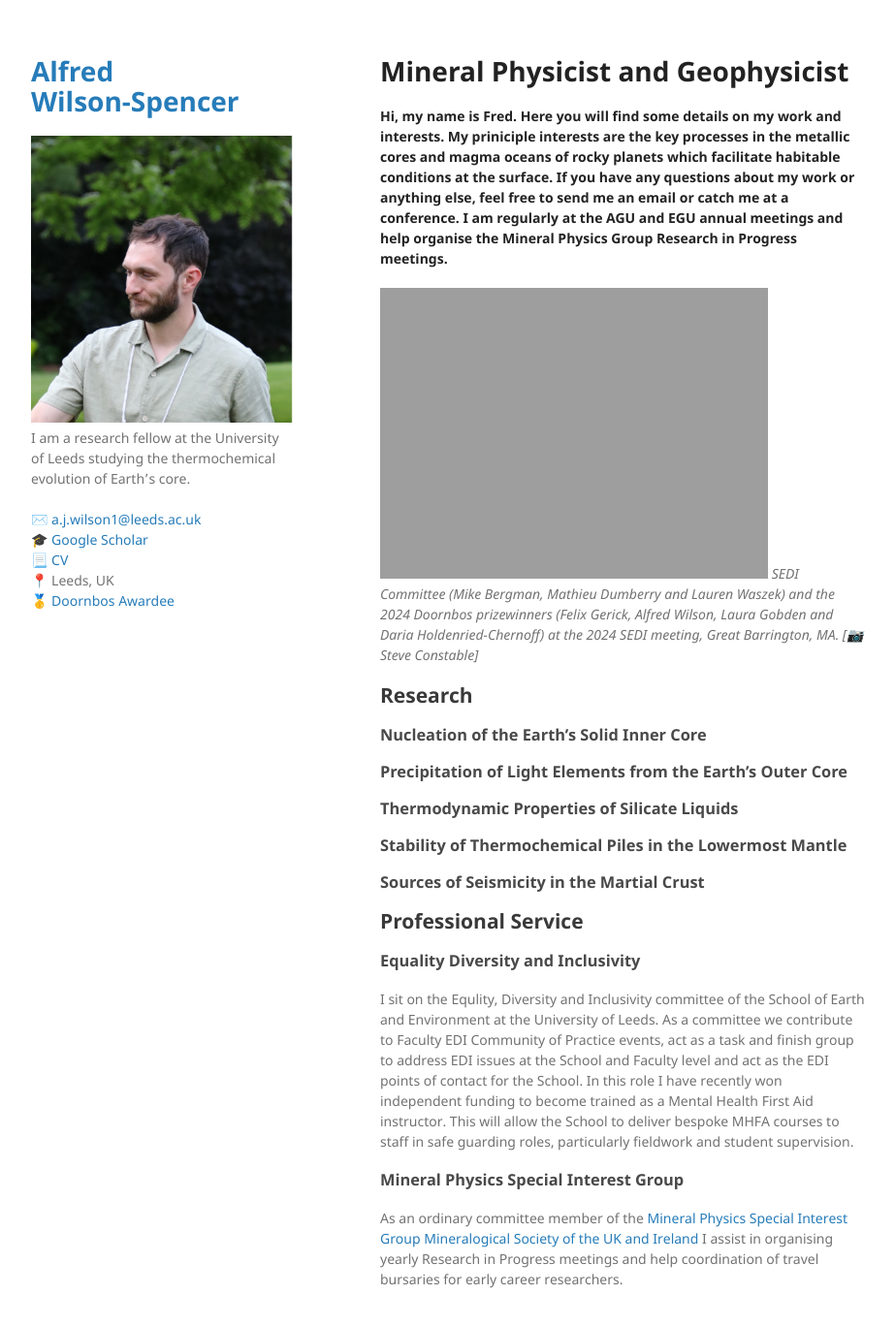
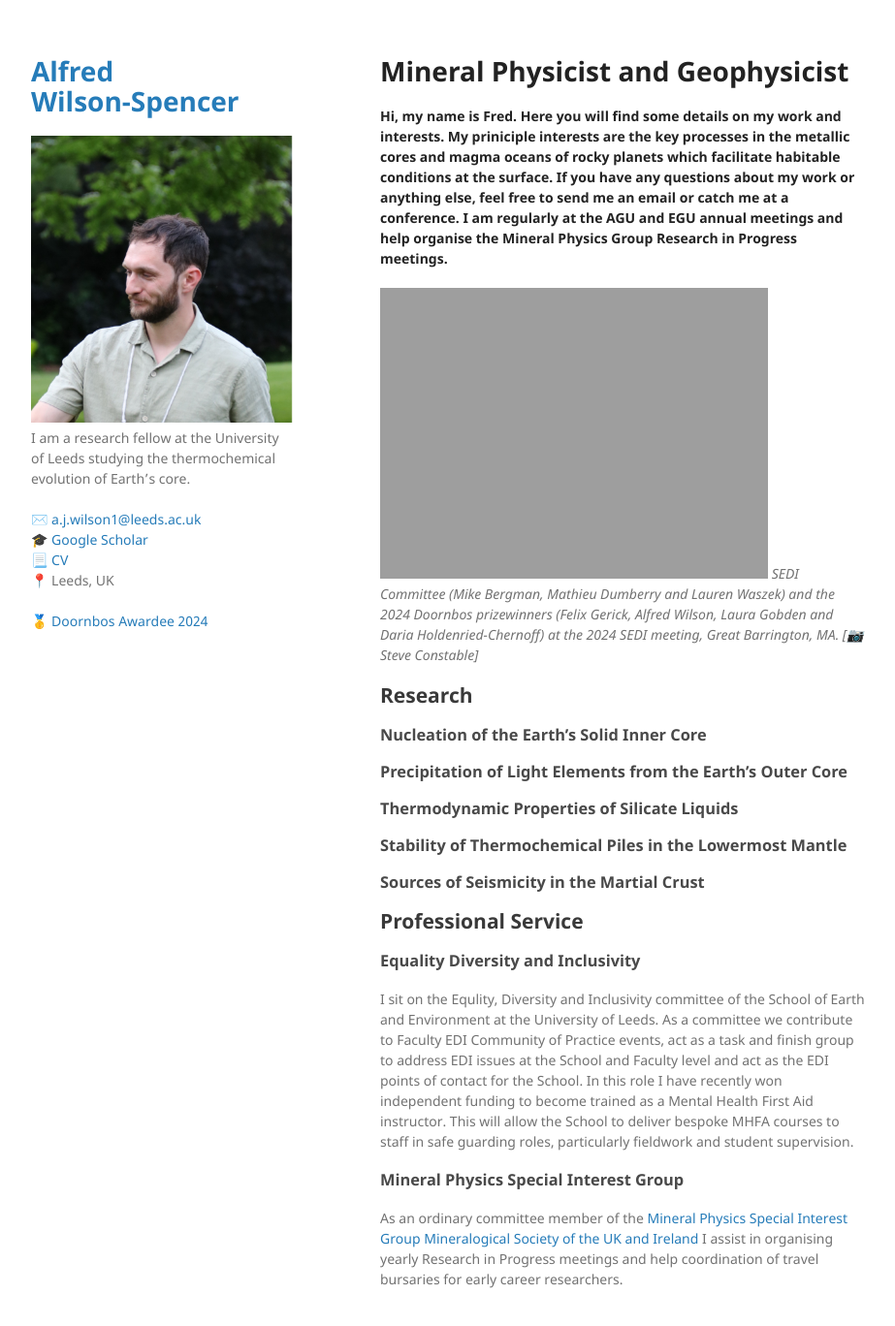
Before and after one commit to Fwilson93/Portfolio, a Jekyll site: the page built from index.md, in a window 1280 px wide and 1400 px high. Shown: the top 1368 px of the window at 97% size, without its empty margins (178-1101 px from the left). Built offline with Jekyll 4.4.1, drawn with Linux system fonts in a browser that asks for light colours; our own code applies the rules of GitHub Pages for plain Markdown files.

Commit message:
Update _config.yml

```diff
--- a/_config.yml
+++ b/_config.yml
@@ -7,8 +7,8 @@ description: I am a research fellow at the University of Leeds studying the ther
              <a href="mailto:a.j.wilson1@leeds.ac.uk">✉️ a.j.wilson1@leeds.ac.uk</a> <br/>
              <a href="https://scholar.google.co.uk/citations?hl=en&user=POyerY0AAAAJ&view_op=list_works&sortby=pubdate">🎓 Google Scholar </a> <br/>
              <a href="https://fwilson93.github.io/Portfolio/assets/AJWS_CV.pdf">📃 CV </a>  <br/>
-             📍 Leeds, UK <br/>
-             <a href="https://hope.simons-rock.edu/~bergman/sedi/doornbos.html">🥇 Doornbos Awardee </a> <br/>
+             📍 Leeds, UK <br/><br/>
+             <a href="https://hope.simons-rock.edu/~bergman/sedi/doornbos.html">🥇 Doornbos Awardee 2024</a> <br/>
 
 show_downloads: false
 
```
